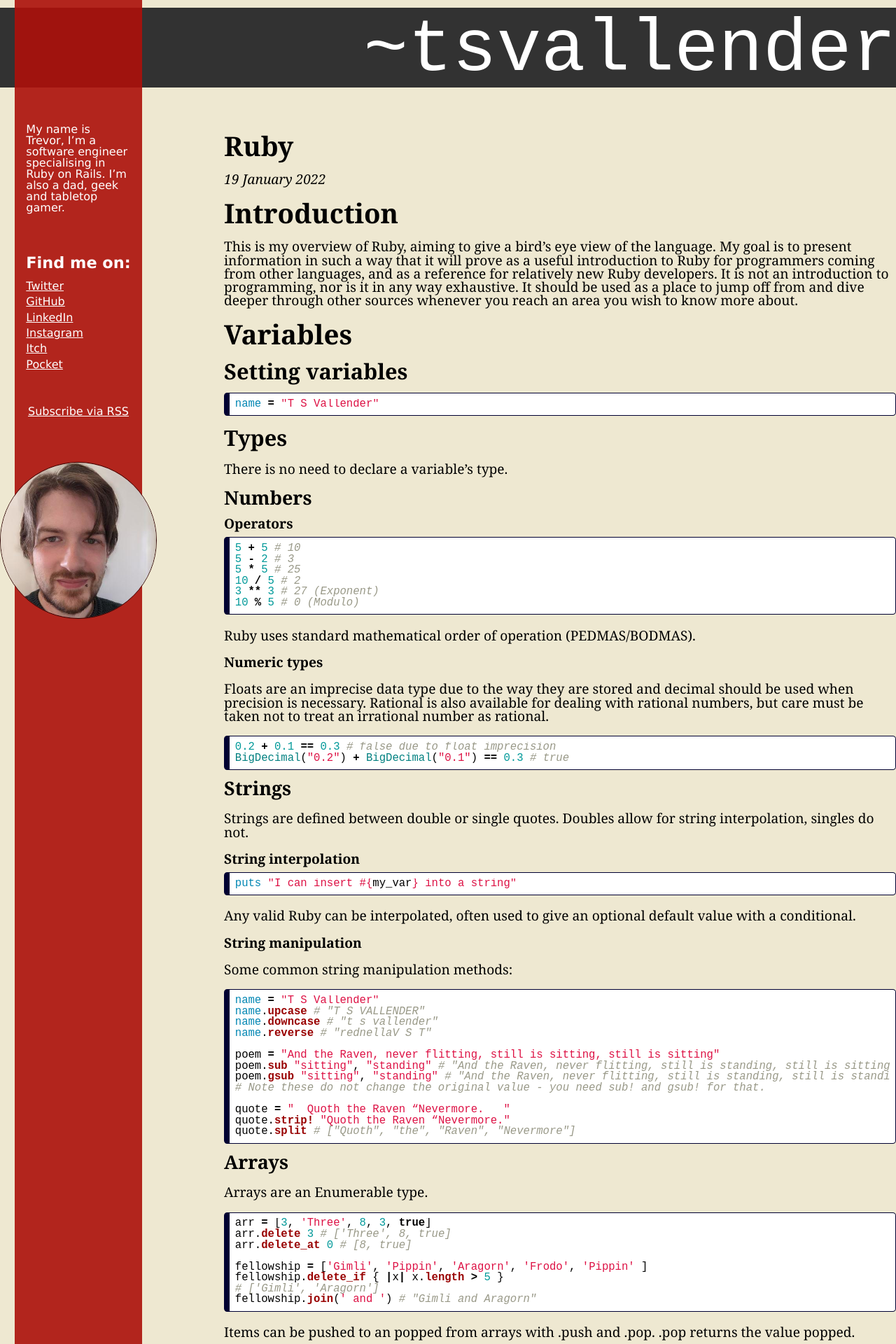
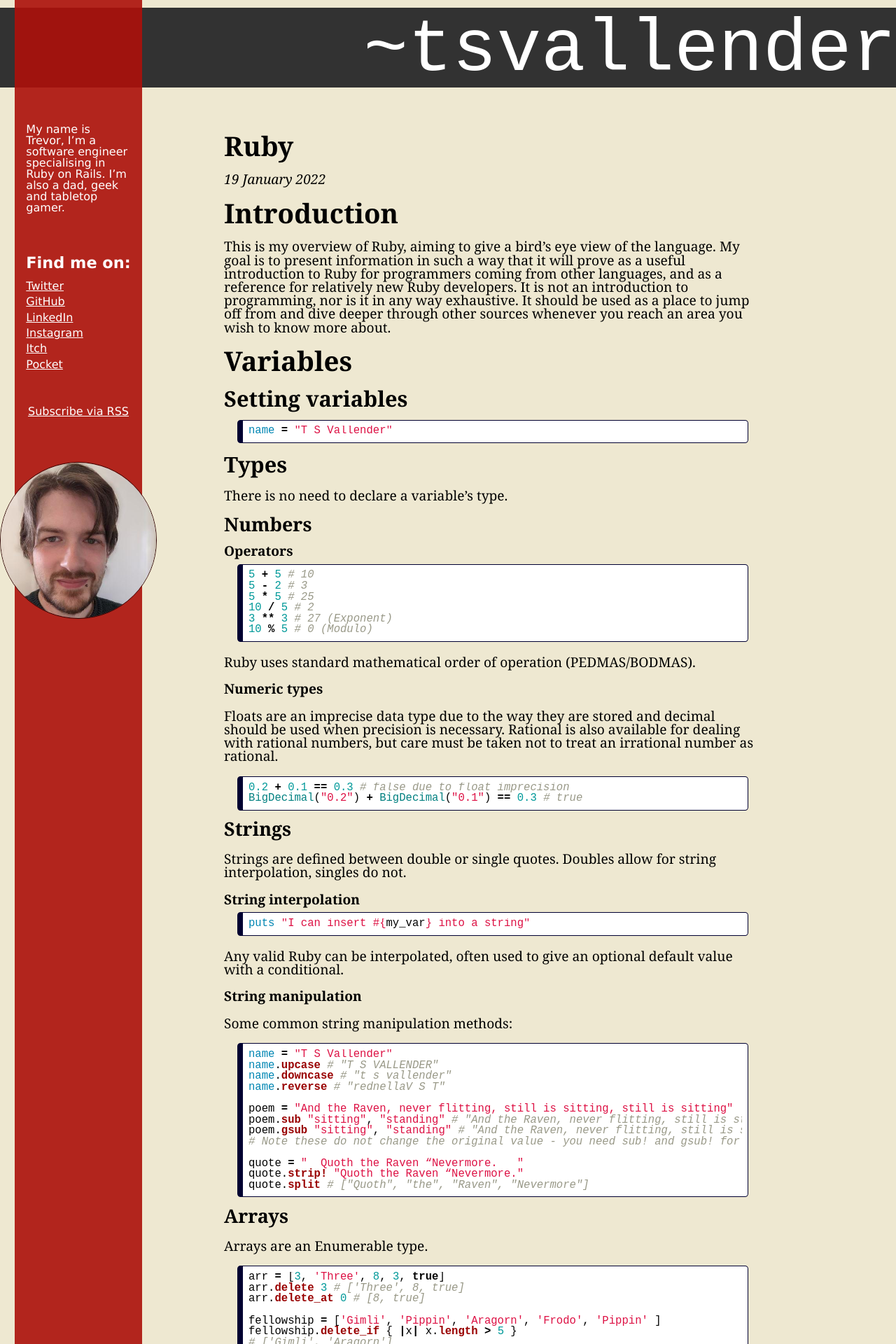
Before and after one commit to tsvallender-zz/tsvallender.github.io, a Jekyll site: the page built from _articles/ruby.md, in a window 1280 px wide. Shown: the top 1920 px of the page at 70% size. Built offline with Jekyll 4.4.1, drawn with Linux system fonts in a browser that asks for light colours.

Commit message:
Final (?) fixes to code layout

```diff
--- a/assets/css/styles.css
+++ b/assets/css/styles.css
@@ -81,6 +81,7 @@ article {
   font-family: Cambria, Cochin, Georgia, Times, 'Times New Roman', serif;
   font-size: 1.2em;
   margin: 0 0 0 10%;
+  max-width: 60vw;
 }
 
 ul#post-list {
@@ -151,11 +152,14 @@ figure.highlight {
   border-radius: .3em;
   border: 1px solid #000031;
   border-left: 8px solid #000031;
+  max-width: 95%;
+  margin: 0 auto;
 }
 
 pre {
   max-width: 100%;
-  overflow-y: auto;
+  overflow-y: hidden;
+  overflow-x: auto;
 }
 
 @media (max-width: 700px) {
@@ -210,6 +214,7 @@ pre {
 
   article {
     margin: 0;
+    max-width: 90vw;
   }
   figure.highlight {
     border-radius: 0;
```
